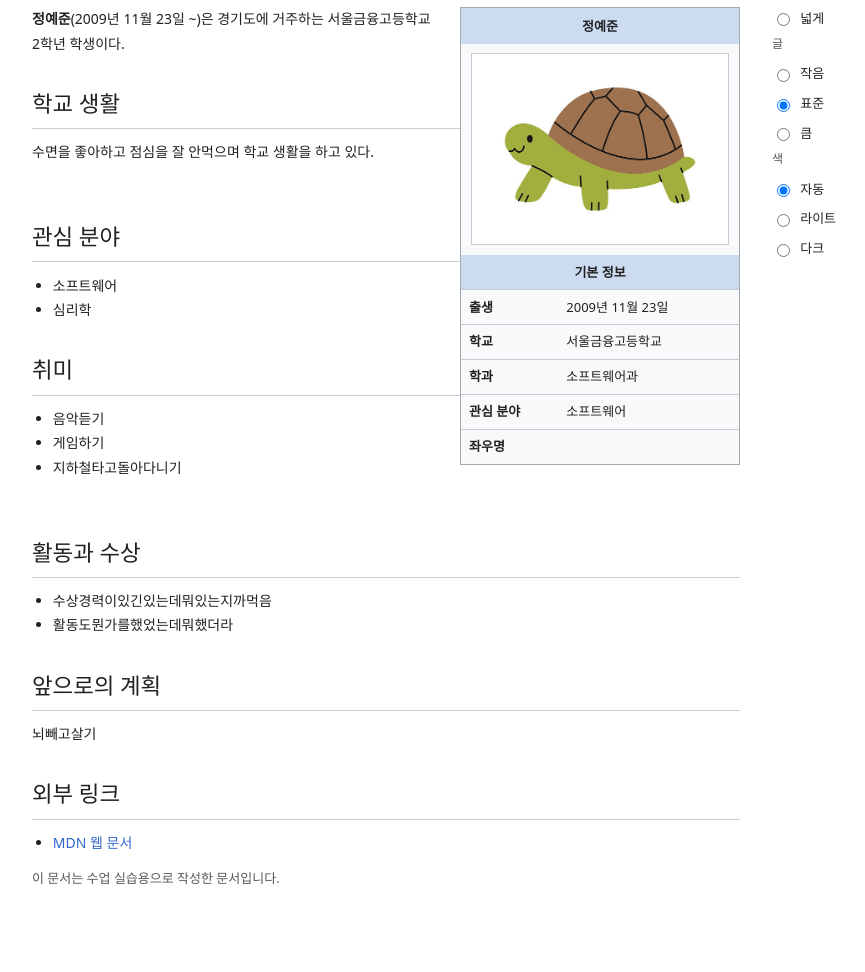
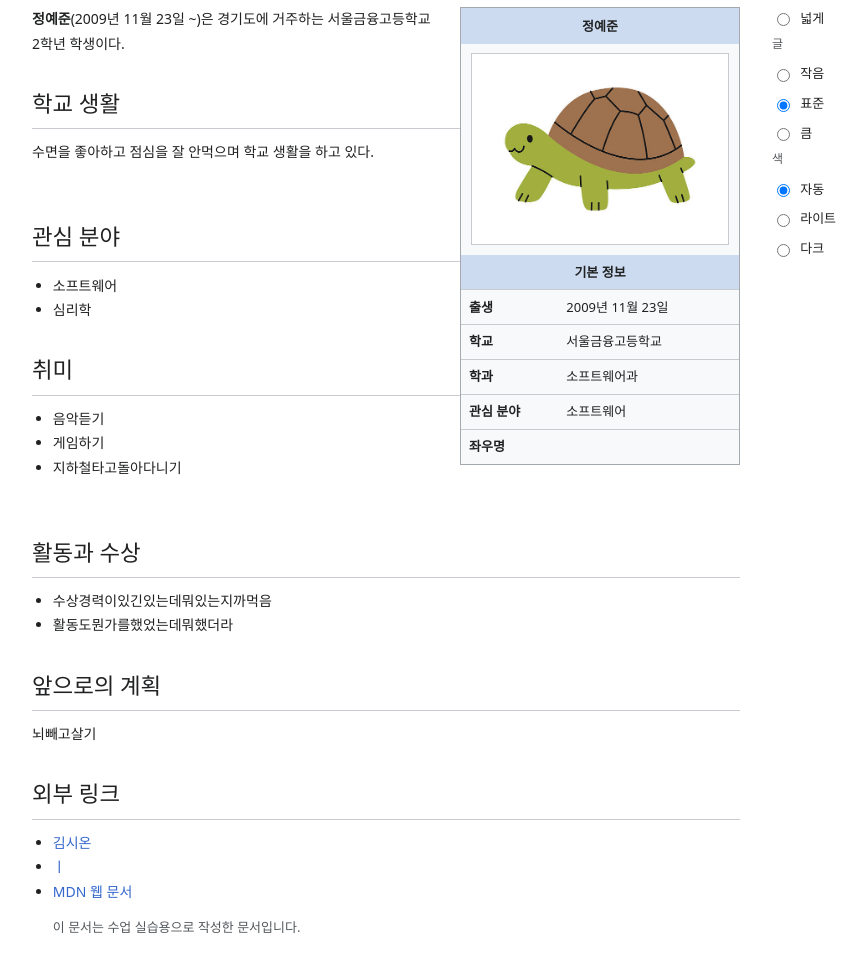
Before and after one commit to neulseom123/my-wiki, a plain HTML site: page index.html in a window 1280 px wide. Shown: the part 214-1186 px from the top of the page, without its empty margins (244-1109 px from the left). Before the commit the page ends 1138 px from the top, so only its background shows below. Drawn offline with Linux system fonts and the light colour scheme.

Commit message:
index.html

```diff
--- a/index.html
+++ b/index.html
@@ -100,9 +100,11 @@
       <section>
         <h2 id="links">외부 링크</h2>
         <ul>
+          <li><a href="https://sfhs0305.p-e.kr">김시온</a></li>
+          <li><a href="https://친구2아이디.github.io/my-wiki/">ㅣ</a></li>
           <li><a href="https://developer.mozilla.org/ko/">MDN 웹 문서</a></li>
+          <p class="footnote">이 문서는 수업 실습용으로 작성한 문서입니다.</p>
         </ul>
-        <p class="footnote">이 문서는 수업 실습용으로 작성한 문서입니다.</p>
       </section>
     </main>
     <!-- 오른쪽 외관 설정 패널 -->
```
